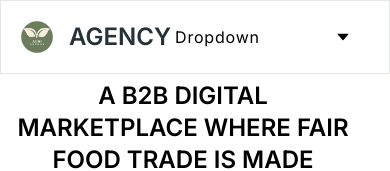
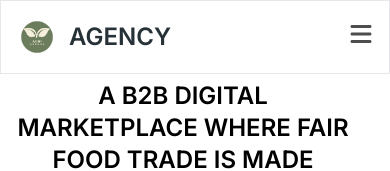
Before and after one commit to JacScript/B-agency-main, a React (Vite) app: page / in a window 390 px wide. Shown: the top 171 px of the page. Built offline with nearby package versions, Linux system fonts and the light colour scheme; a web font is replaced by a local one.

Commit message:
minor changes

```diff
--- a/src/components/Dropdown.jsx
+++ b/src/components/Dropdown.jsx
@@ -13,7 +13,7 @@ const Dropdown = () => {
   ];
 
   return (
-    <div className="relative flex flex-col items-center justify-center w-[200px] h-[24px] py-2 rounded-lg">
+    <div className="relative md:flex flex-col items-center justify-center w-[200px] h-[24px] py-2 rounded-lg">
       <button
         className="p-2  w-full  flex items-center justify-between text-base rounded-lg tracking-wider border-4 border-transparent active:border-t-brandPrimary duration-300 active:text-white"
         onClick={() => setIsOpen((prev) => !prev)}
@@ -32,6 +32,7 @@ const Dropdown = () => {
             <ul className="italic p-2 ">
               <Link to={item.path} spy={true} smooth={true} offset={-100} className=" hover:text-white text-bold cursor-pointer">{item.link}</Link>
              </ul>
+
           ))}
         </div>
       )}
--- a/src/components/Navbar.jsx
+++ b/src/components/Navbar.jsx
@@ -65,7 +65,9 @@ const Navbar = () => {
              navItems.map(({link, path}) => <Link key={path} spy={true} smooth={true} offset={-100} to={path} className="block cursor-pointer text-base text-grey900 hover:text-brandPrimary first:font-medium">{link}</Link> )
              }
          </ul>
+         <div className='hidden md:flex '>
          <Dropdown/>
+         </div>
          </div>
 
 
@@ -90,10 +92,11 @@ const Navbar = () => {
 
         {/* nav items for mobile devices */}
 
-        <div className={`space-y-4 px-4 mt-16 py-7 bg-brandPrimary ${ isMenuOpen ? "block fixed top-0 right-0 left-0" : "hidden"}`}>
+        <div className={`space-y-4 px-4 mt-16 py-7 bg-brandPrimary ${ isMenuOpen ? "block h-screen fixed top-0 right-0 left-0" : "hidden"}`}>
         {
              navItems.map(({link, path}) => <Link key={path} spy={true} smooth={true} offset={-100} to={path} className="block text-white text-grey900 hover:text-brandPrimary first:font-medium">{link}</Link> )
              }
+             <Dropdown/>
     </div>
       </nav>
      </header>
```
